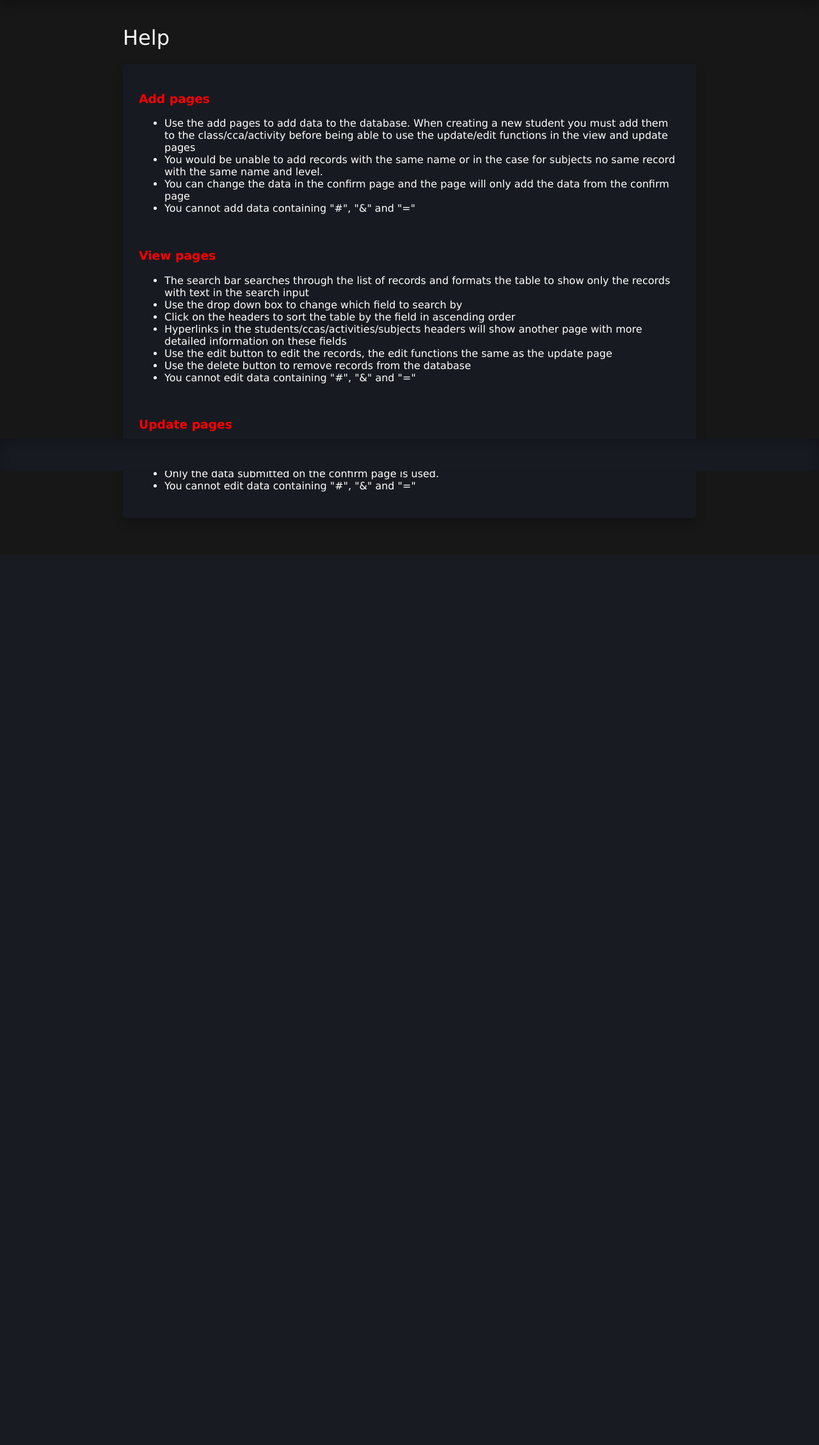
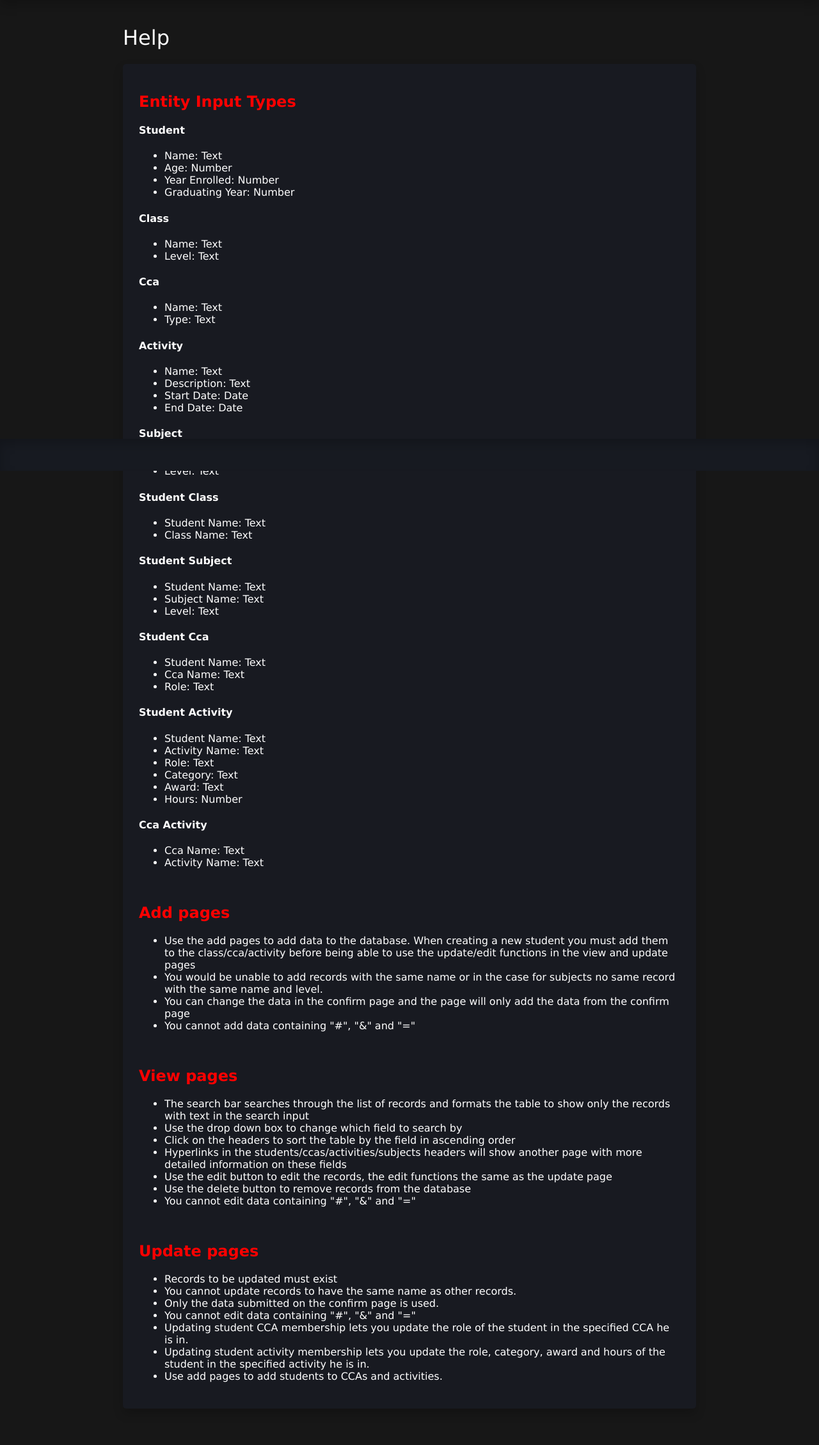
Before and after one commit to Illum535/CapstoneProject, a Flask app: page /help in a window 1280 px wide. Shown: the part 64-2323 px from the top of the page at 64% size. Before the commit the page ends 888 px from the top, so only its background shows below. Run offline with Flask 2, Linux system fonts and the light colour scheme.

Commit message:
Kamijou Touma

```diff
--- a/main.py
+++ b/main.py
@@ -55,7 +55,7 @@ def help():
     '''
     Returns the help page at path '/help'
     '''
-    return render_template('help.html')
+    return render_template('help.html', entities = add_form_type)
 
 
 @app.route("/add_student", methods=['POST', 'GET'])
--- a/static/css/style.css
+++ b/static/css/style.css
@@ -94,7 +94,7 @@ a {
 
 }
 
-.container h3 {
+.container h2 {
     color: red;
 }
 
--- a/templates/help.html
+++ b/templates/help.html
@@ -3,6 +3,7 @@
     <head>
         <link rel='stylesheet' src='static/css/style.css'>
         <title>Help Page</title>
+        <link href="/static/images/nyjc-logo.png" rel='icon'>
     </head>
 
     <body>
@@ -10,7 +11,21 @@
         <div class='container'>
             <h1>Help</h1>
             <div class='container-box'>
-                <h3>Add pages</h3>
+                <h2>Entity Input Types</h2>
+                {% for entity, fields in entities.items() %}
+                    <h4>{{entity.replace('_', ' ').title()}}</h4>
+                    <ul>
+                        {% for field, type in fields.items() %}
+                            {% if type == 'radio' %}
+                                <li>{{field.replace('_', ' ').title()}}: Text</li>
+                            {% else %}
+                                <li>{{field.replace('_', ' ').title()}}: {{type.replace('_', ' ').title()}}</li>
+                            {% endif %}
+                        {% endfor %}
+                    </ul>
+                {% endfor %}
+                <br>
+                <h2>Add pages</h2>
                 <ul>
                     <li>Use the add pages to add data to the database. When creating a new student you must add them to the class/cca/activity before being able to use the update/edit functions in the view and update pages</li>
                     <li>You would be unable to add records with the same name or in the case for subjects no same record with the same name and level.</li>
@@ -18,7 +33,7 @@
                     <li>You cannot add data containing "#", "&" and "="</li>
                 </ul>
                 <br>
-                <h3>View pages</h3>
+                <h2>View pages</h2>
                 <ul>
                     <li>The search bar searches through the list of records and formats the table to show only the records with text in the search input</li>
                     <li>Use the drop down box to change which field to search by</li>
@@ -29,12 +44,15 @@
                     <li>You cannot edit data containing "#", "&" and "="</li>
                 </ul>
                 <br>
-                <h3>Update pages</h3>
+                <h2>Update pages</h2>
                 <ul>
                     <li>Records to be updated must exist</li>
                     <li>You cannot update records to have the same name as other records.</li>
                     <li>Only the data submitted on the confirm page is used.</li>
                     <li>You cannot edit data containing "#", "&" and "="</li>
+                    <li>Updating student CCA membership lets you update the role of the student in the specified CCA he is in.</li>
+                    <li>Updating student activity membership lets you update the role, category, award and hours of the student in the specified activity he is in.</li>
+                    <li>Use add pages to add students to CCAs and activities.</li>
                 </ul>
             </div>
         </div>
```
